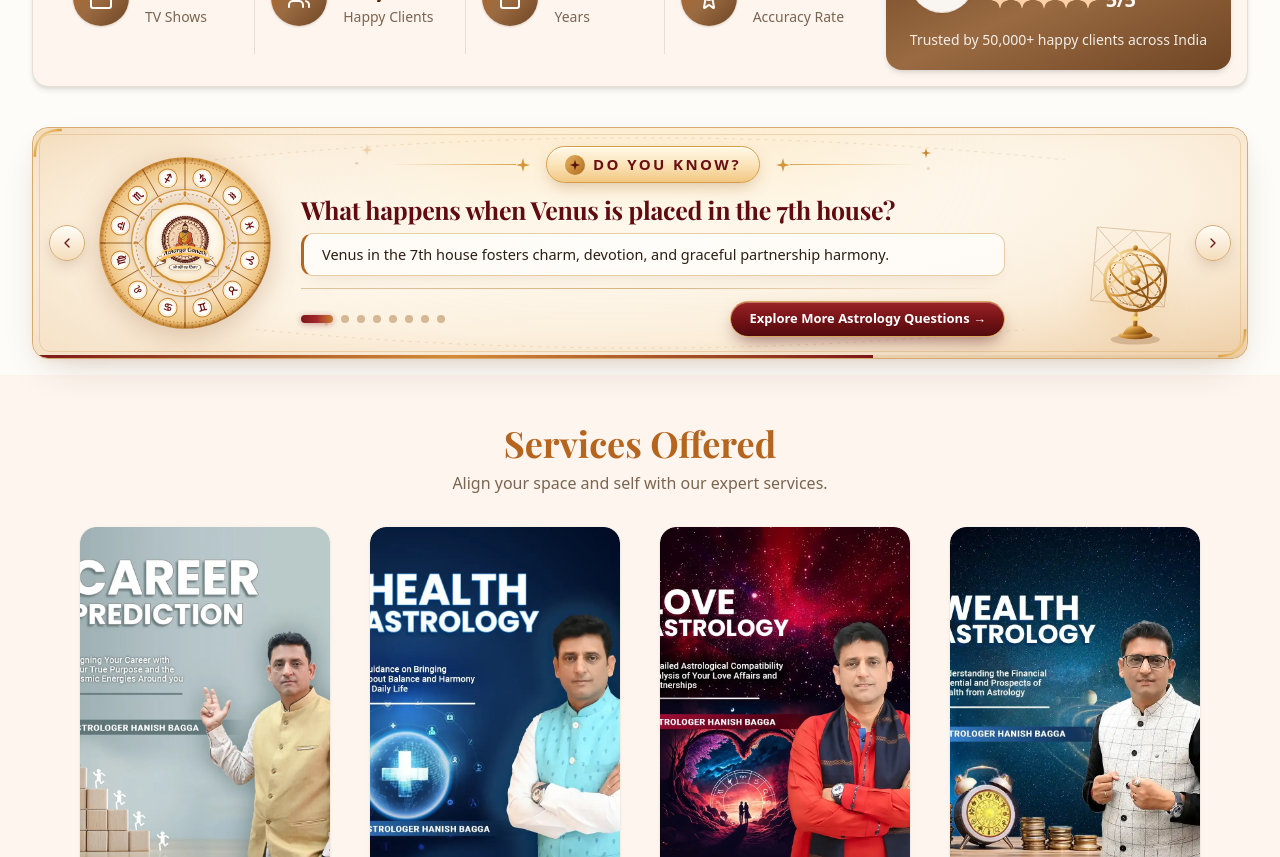
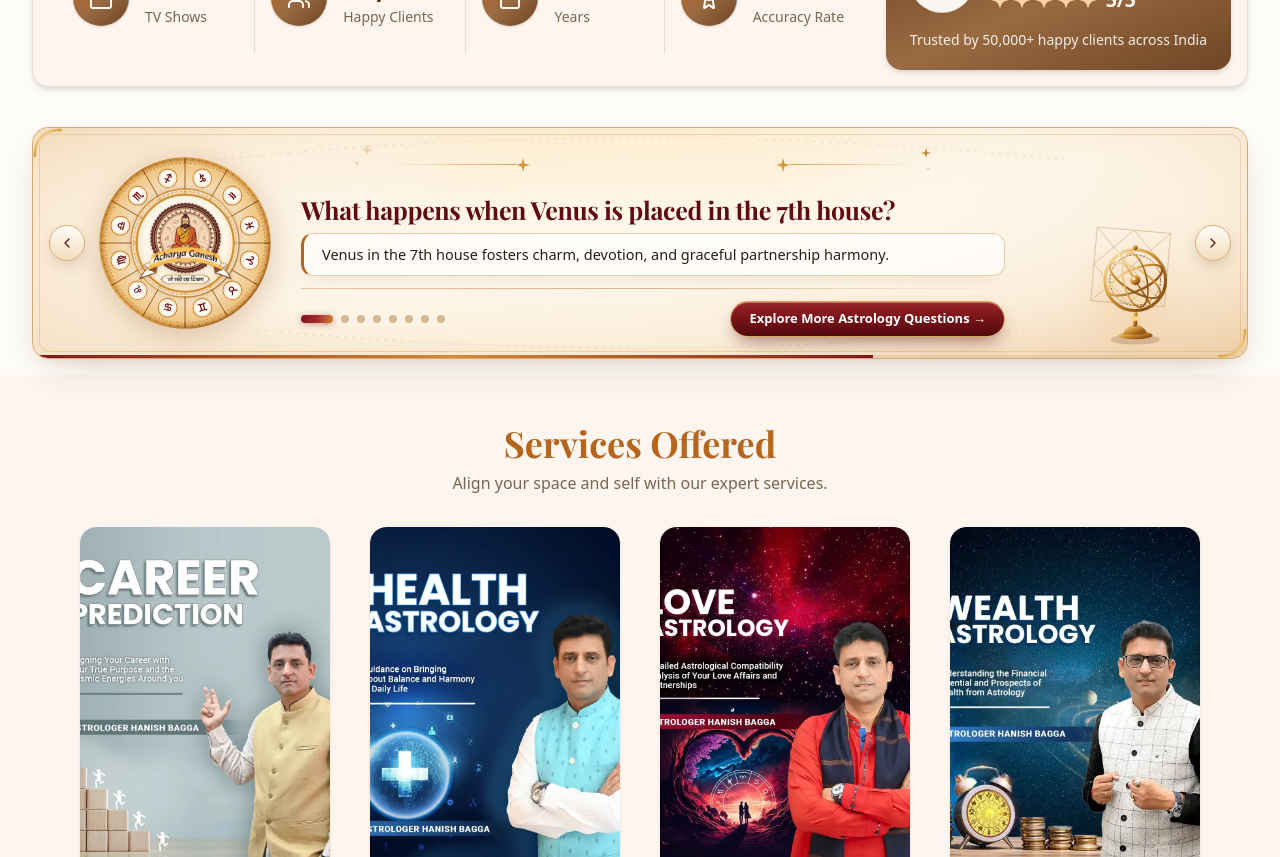
Before and after one commit to astroacharyaganesh/career-page, a React (Vite) app: page / in a window 1280 px wide. Shown: the part 880-1737 px from the top of the page. Built offline with nearby package versions, Linux system fonts and the light colour scheme; a web font is replaced by a local one.

Commit message:
feat: add drop-in animation to Q&A section
Implement qna-drop-in animation for smoother component rendering and adjust SVG geometry for improved visual balance in the Astrology Q&A section.

```diff
--- a/src/components/home/AstrologyQnaSection.tsx
+++ b/src/components/home/AstrologyQnaSection.tsx
@@ -1,4 +1,4 @@
-import React, { useEffect, useState } from 'react';
+import React, { useEffect, useRef, useState } from 'react';
 import { ArrowRight, ChevronLeft, ChevronRight, X } from 'lucide-react';
 import {
   ASTROLOGY_QNA_CATEGORIES,
@@ -66,7 +66,7 @@ const VedicChakraEmblem: React.FC<VedicChakraEmblemProps> = ({ className = '', c
         {/* Outer Brass Rim & Zodiac Annular Band */}
         <circle cx="140" cy="140" r="135" fill={`url(#${rimId})`} stroke={`url(#${strokeId})`} strokeWidth="2.6" />
         <circle cx="140" cy="140" r="127" stroke="#965419" strokeWidth="1" strokeDasharray="2.5 3.5" />
-        <circle cx="140" cy="140" r="85" fill="#fffaf2" fillOpacity="0.72" stroke={`url(#${strokeId})`} strokeWidth="2.2" />
+        <circle cx="140" cy="140" r="86" fill="#fffaf2" fillOpacity="0.72" stroke={`url(#${strokeId})`} strokeWidth="2.2" />
 
         {/* Degree Tick Marks around Outer Bezel */}
         {!compact &&
@@ -154,12 +154,12 @@ const VedicChakraEmblem: React.FC<VedicChakraEmblemProps> = ({ className = '', c
             <stop offset="100%" stopColor="#e8ba62" />
           </linearGradient>
         </defs>
-        <circle cx="140" cy="140" r="78" stroke={`url(#${haloId})`} strokeWidth="1.15" strokeDasharray="3 4" />
+        <circle cx="140" cy="140" r="82" stroke={`url(#${haloId})`} strokeWidth="1.15" strokeDasharray="3 4" />
         {/* 12-Point Interlaced Sacred Lotus Star */}
         {Array.from({ length: 12 }).map((_, idx) => {
           const angle = (idx * 30 * Math.PI) / 180;
-          const x = 140 + Math.cos(angle) * 76;
-          const y = 140 + Math.sin(angle) * 76;
+          const x = 140 + Math.cos(angle) * 80;
+          const y = 140 + Math.sin(angle) * 80;
           return <circle key={`nak-${idx}`} cx={x} cy={y} r="1.8" fill="#c47e27" />;
         })}
         <rect
@@ -187,13 +187,13 @@ const VedicChakraEmblem: React.FC<VedicChakraEmblemProps> = ({ className = '', c
       {/* Stationary Center Medallion Holding Official Acharya Ganesh Logo */}
       <div
         className={`absolute top-1/2 left-1/2 -translate-x-1/2 -translate-y-1/2 flex items-center justify-center rounded-full bg-gradient-to-b from-[#fffdf8] to-[#fdf1db] border-2 border-[#cf8f37] ring-2 ring-[#f3d398]/70 shadow-[0_0_22px_rgba(181,101,29,0.36),inset_0_0_8px_rgba(232,186,98,0.4)] ${
-          compact ? 'h-[47%] w-[47%] p-1' : 'h-[46%] w-[46%] p-1.5'
+          compact ? 'h-[58%] w-[58%] p-[2px]' : 'h-[56%] w-[56%] p-0.5'
         }`}
       >
         <img
           src="/ag-images/logo.webp"
           alt="Acharya Ganesh"
-          className="h-full w-full object-contain drop-shadow-[0_1px_2px_rgba(93,46,10,0.18)]"
+          className="h-full w-full object-contain scale-[1.06] drop-shadow-[0_1px_2px_rgba(93,46,10,0.2)]"
         />
       </div>
     </div>
@@ -201,6 +201,8 @@ const VedicChakraEmblem: React.FC<VedicChakraEmblemProps> = ({ className = '', c
 };
 
 export const AstrologyQnaSection: React.FC<AstrologyQnaSectionProps> = ({ onOpenBooking }) => {
+  const sectionRef = useRef<HTMLElement>(null);
+  const [isInView, setIsInView] = useState(false);
   const [activeIndex, setActiveIndex] = useState(0);
   const [isPaused, setIsPaused] = useState(false);
   const [isMoreModalOpen, setIsMoreModalOpen] = useState(false);
@@ -208,6 +210,31 @@ export const AstrologyQnaSection: React.FC<AstrologyQnaSectionProps> = ({ onOpen
 
   const totalItems = ASTROLOGY_QNA_ITEMS.length;
   const currentItem = ASTROLOGY_QNA_ITEMS[activeIndex] || ASTROLOGY_QNA_ITEMS[0];
+
+  useEffect(() => {
+    const el = sectionRef.current;
+    if (!el) return;
+
+    if (typeof IntersectionObserver === 'undefined') {
+      setIsInView(true);
+      return;
+    }
+
+    const observer = new IntersectionObserver(
+      (entries) => {
+        if (entries.some((entry) => entry.isIntersecting)) {
+          setIsInView(true);
+          observer.disconnect();
+        }
+      },
+      {
+        threshold: 0.2
+      }
+    );
+
+    observer.observe(el);
+    return () => observer.disconnect();
+  }, []);
 
   useEffect(() => {
     if (isPaused || isMoreModalOpen || totalItems <= 1) return;
@@ -234,6 +261,7 @@ export const AstrologyQnaSection: React.FC<AstrologyQnaSectionProps> = ({ onOpen
 
   return (
     <section
+      ref={sectionRef}
       id="astrology-qna"
       aria-label="Do You Know Astrology Insights"
       className="w-full bg-background py-2.5 sm:py-4"
@@ -407,10 +435,14 @@ export const AstrologyQnaSection: React.FC<AstrologyQnaSectionProps> = ({ onOpen
           <div className="relative z-10 w-full px-4 py-3.5 sm:px-6 sm:py-4.5 md:pl-[212px] md:pr-[192px] lg:pl-[268px] lg:pr-[242px]">
             {/* MOBILE HEADER ROW: Circular Dual-Rolling Chakra + Enlarged DO YOU KNOW? Pill */}
             <div className="flex md:hidden items-center gap-3 pb-2.5 border-b border-[#d9b88c]/65">
-              <VedicChakraEmblem className="h-16 w-16 sm:h-18 sm:w-18" compact />
+              <VedicChakraEmblem className="h-18 w-18 sm:h-20 sm:w-20" compact />
 
               <div className="flex-1 min-w-0 flex items-center">
-                <div className="inline-flex items-center gap-2 rounded-full border border-[#d49d4b] bg-gradient-to-b from-[#fff8e6] via-[#fbe4ba] to-[#f1c781] px-3.5 py-1.5 shadow-[0_6px_14px_-4px_rgba(148,86,17,0.34),inset_0_1px_0_rgba(255,255,255,0.92)]">
+                <div
+                  className={`inline-flex items-center gap-2 rounded-full border border-[#d49d4b] bg-gradient-to-b from-[#fff8e6] via-[#fbe4ba] to-[#f1c781] px-3.5 py-1.5 shadow-[0_6px_14px_-4px_rgba(148,86,17,0.34),inset_0_1px_0_rgba(255,255,255,0.92)] ${
+                    isInView ? 'qna-drop-in' : 'opacity-0 -translate-y-5'
+                  }`}
+                >
                   <span className="inline-flex h-4.5 w-4.5 items-center justify-center rounded-full bg-gradient-to-br from-[#eab55f] to-[#b06d1d] text-[#5c1111] shadow-inner shrink-0">
                     <svg viewBox="0 0 24 24" className="h-3 w-3" fill="currentColor" aria-hidden="true">
                       <path d="M12 1.5L14.4 9.6L22.5 12L14.4 14.4L12 22.5L9.6 14.4L1.5 12L9.6 9.6L12 1.5Z" />
@@ -432,7 +464,11 @@ export const AstrologyQnaSection: React.FC<AstrologyQnaSectionProps> = ({ onOpen
                 </svg>
               </div>
 
-              <div className="inline-flex items-center gap-2 rounded-full border border-[#d49d4b] bg-gradient-to-b from-[#fff8e6] via-[#fbe4ba] to-[#f1c781] px-4.5 py-1.5 shadow-[0_6px_16px_-4px_rgba(148,86,17,0.34),inset_0_1px_0_rgba(255,255,255,0.92)]">
+              <div
+                className={`inline-flex items-center gap-2 rounded-full border border-[#d49d4b] bg-gradient-to-b from-[#fff8e6] via-[#fbe4ba] to-[#f1c781] px-4.5 py-1.5 shadow-[0_6px_16px_-4px_rgba(148,86,17,0.34),inset_0_1px_0_rgba(255,255,255,0.92)] ${
+                  isInView ? 'qna-drop-in' : 'opacity-0 -translate-y-5'
+                }`}
+              >
                 <span className="inline-flex h-5 w-5 items-center justify-center rounded-full bg-gradient-to-br from-[#eab55f] to-[#b06d1d] text-[#5c1111] shadow-inner shrink-0">
                   <svg viewBox="0 0 24 24" className="h-3 w-3" fill="currentColor" aria-hidden="true">
                     <path d="M12 1.5L14.4 9.6L22.5 12L14.4 14.4L12 22.5L9.6 14.4L1.5 12L9.6 9.6L12 1.5Z" />
@@ -530,7 +566,7 @@ export const AstrologyQnaSection: React.FC<AstrologyQnaSectionProps> = ({ onOpen
             </div>
           </div>
 
-          {/* 5-second auto-advance progress bar along bottom edge */}
+          {/* 10-second auto-advance progress bar along bottom edge */}
           {!isPaused && !isMoreModalOpen && (
             <div className="relative z-10 h-[3.5px] w-full bg-[#e3c6a0]/65 overflow-hidden" aria-hidden="true">
               <div
--- a/src/index.css
+++ b/src/index.css
@@ -161,12 +161,28 @@
   animation: qna-star-twinkle 4.2s ease-in-out infinite;
 }
 
+@keyframes qna-drop-in {
+  0% {
+    opacity: 0;
+    transform: translateY(-22px) scale(0.96);
+  }
+  100% {
+    opacity: 1;
+    transform: translateY(0) scale(1);
+  }
+}
+
+.qna-drop-in {
+  animation: qna-drop-in 0.72s cubic-bezier(0.22, 1, 0.36, 1) both;
+}
+
 @media (prefers-reduced-motion: reduce) {
   .qna-fade-slide,
   .qna-progress-bar,
   .qna-chakra-roll,
   .qna-chakra-counter-roll,
-  .qna-star-twinkle {
+  .qna-star-twinkle,
+  .qna-drop-in {
     animation: none;
   }
 }
```
